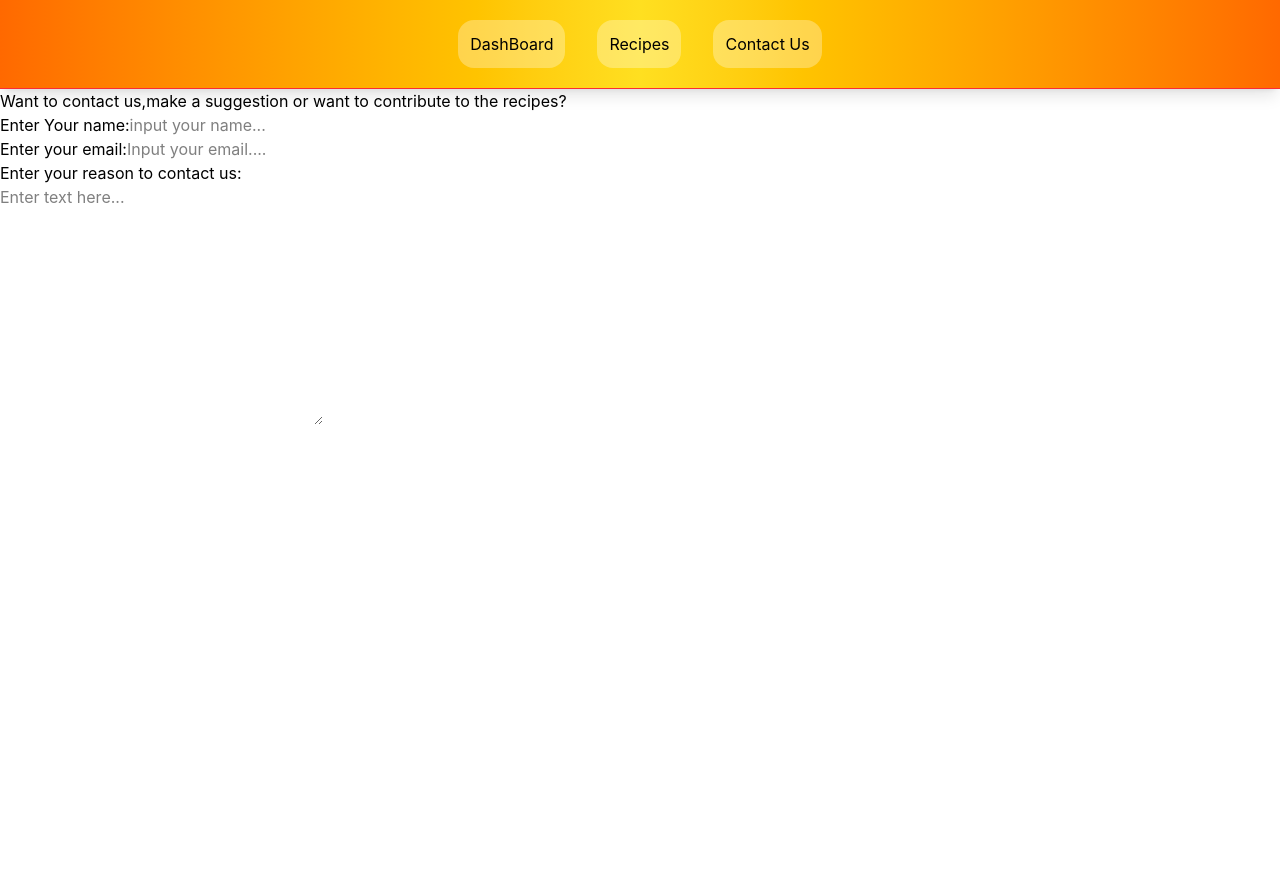
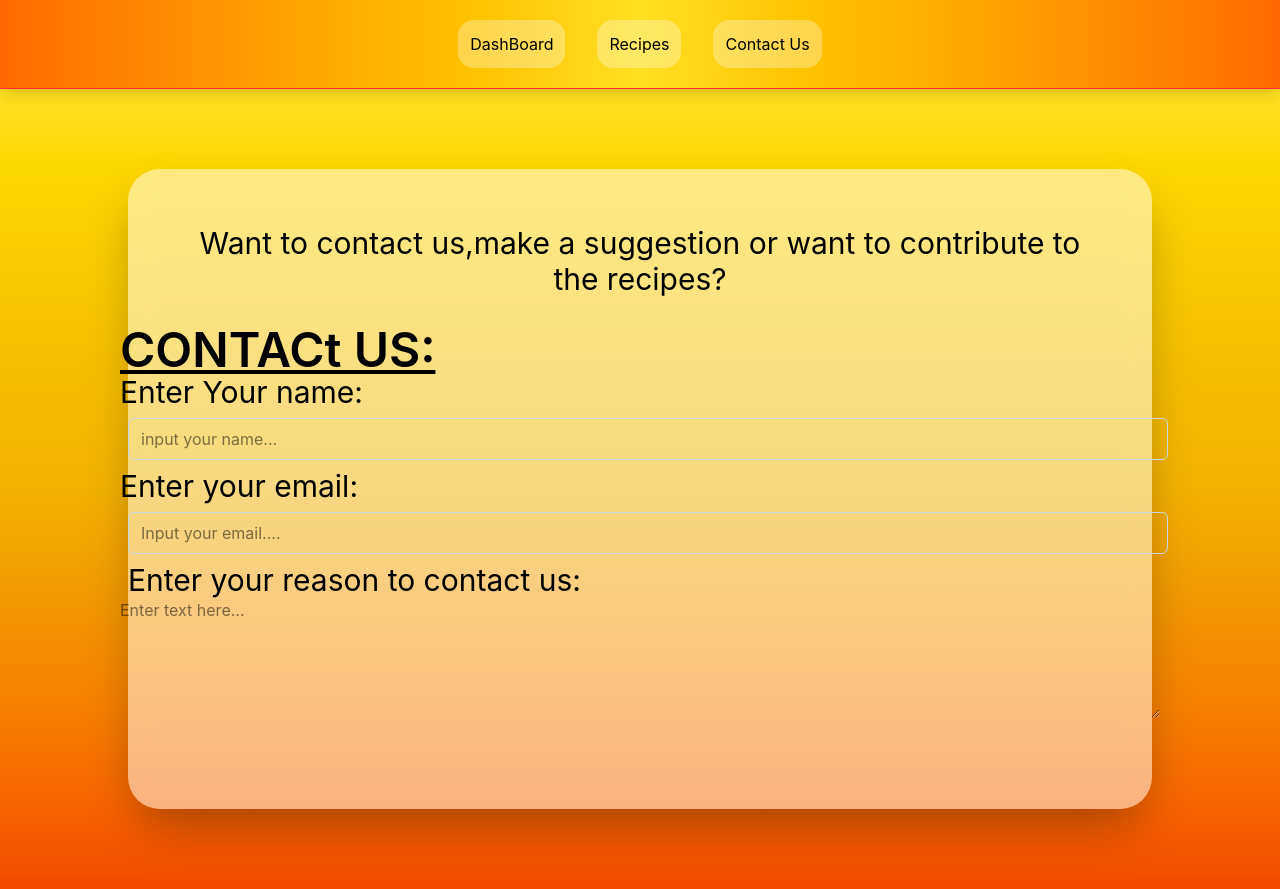
Before and after one commit to RayW-exe/Food4U, a React (Vite) app: page /Contactus in a window 1280 px wide. Before the commit the page ends 800 px from the top, so only its background shows below. Built offline with nearby package versions, Linux system fonts and the light colour scheme; data requests are answered from the project's data file; a web font is replaced by a local one.

Commit message:
Contact page styled

```diff
--- a/src/Pages/ContactUs.jsx
+++ b/src/Pages/ContactUs.jsx
@@ -2,24 +2,29 @@
 function Contactus () {
     return(
         <>
+         <div className="min-h-screen bg-linear-to-b from-yellow-300 via-yellow-500 to-orange-600 flex items-center justify-center">
+            <div className="bg-white/50 backdrop-blur-md border-white/60 rounded-4xl shadow-2xl/35 p-8 md:p-14 w-full max-w-5xl">
+                    <h1 className="text-3xl text-center mb-4">Want to contact us,make a suggestion or want to contribute to the recipes?</h1>
+                <form className="rounded-xl flex items-center justify-center max-h-100 m-7 p-5">
                     <div>
-            <div>
-                <h1>Want to contact us,make a suggestion or want to contribute to the recipes?</h1>
-            </div>
-            <div>
-                <form action="">
-                    <label htmlFor="Name">Enter Your name:</label>
+                        <h2 className="underline text-5xl font-semibold">
+                            CONTACt US:
+                        </h2>
+                        <label htmlFor="Name" className="text-3xl">Enter Your name:</label>
                         <input
                         type="text"
                         placeholder="input your name..."
-                    /> <br />
-                    <label htmlFor="Email">Enter your email:</label>
+                        className="border border-slate-300 rounded-md px-3 py-2 focus:bg-white w-full focus:outline-none focus:border-blue-500 focus:ring-1 focus:ring-blue-500 m-2 "
+                        />
+                        <label htmlFor="Email" className="text-3xl">Enter your email:</label>
                         <input
                         type="email"
                         placeholder="Input your email...."
-                    /> <br />
-                    <label htmlFor="Reason">Enter your reason to contact us:</label> <br />
-                    <textarea name="reason" id="rs" cols="30" rows="10" placeholder="Enter text here..."></textarea>
+                        className="border border-slate-300 rounded-md px-3 py-2 focus:bg-white w-full focus:outline-none focus:border-blue-500 focus:ring-1 focus:ring-blue-500 m-2 "
+                        />
+                        <label htmlFor="Reason" className="text-3xl m-2">Enter your reason to contact us:</label>
+                        <textarea name="reason" id="rs" cols="100" rows="5" placeholder="Enter text here..."></textarea>
+                    </div>
                 </form>
             </div>
          </div>
```
Lines whose indentation alone changed are shown as unchanged.
